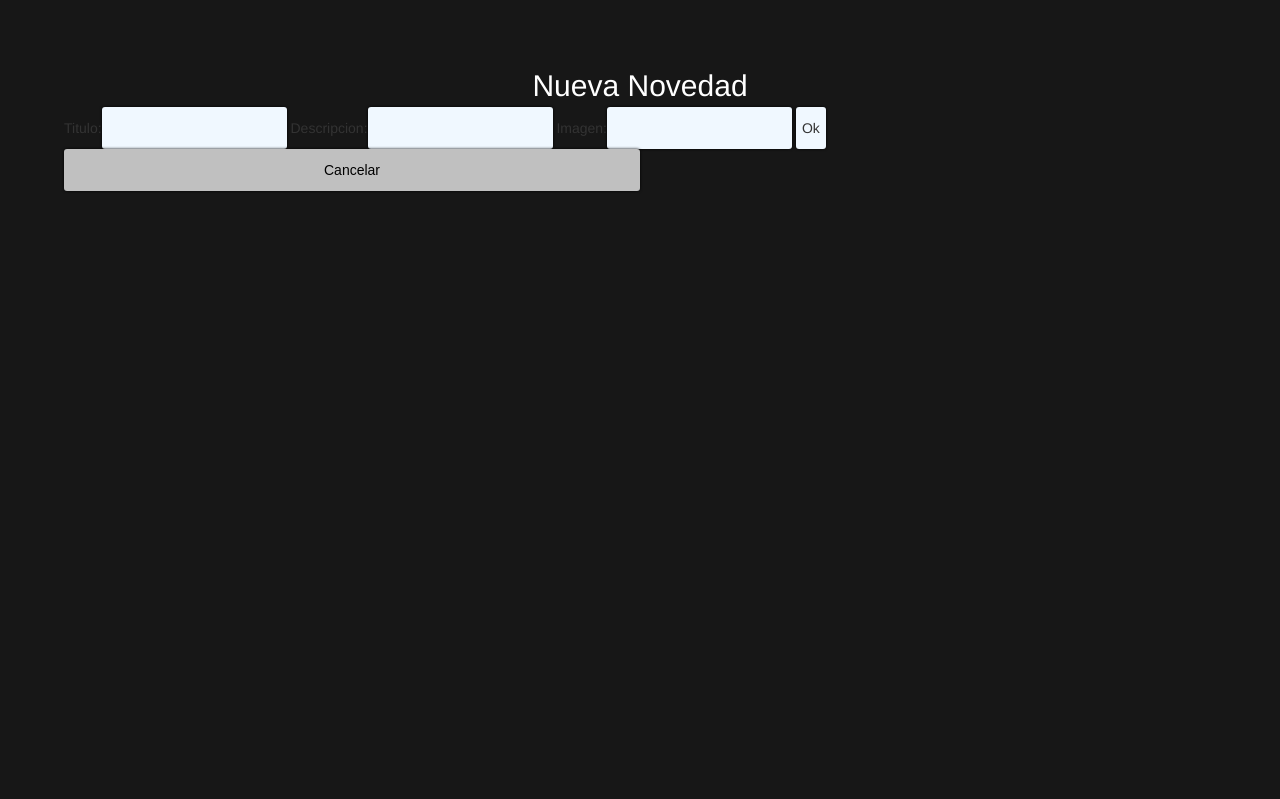
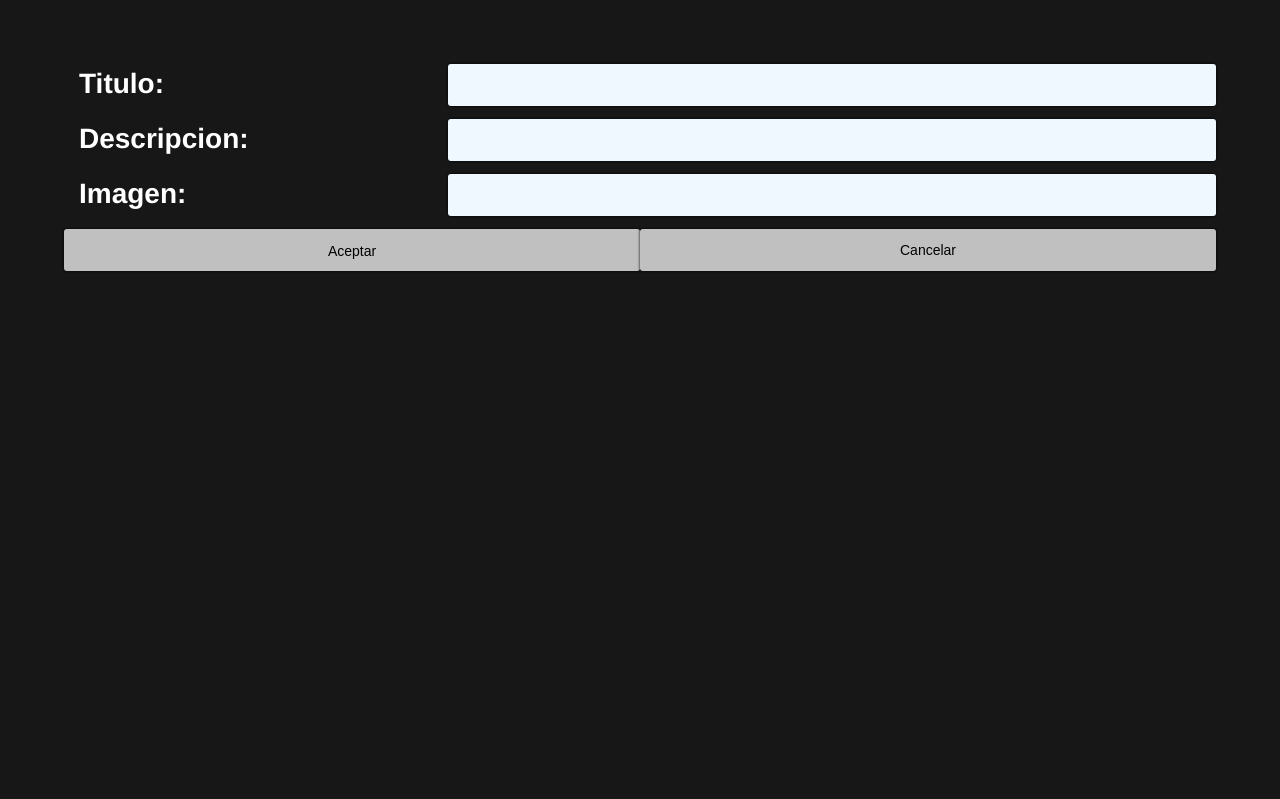
Before and after one commit to snorkellingcactus/UNITEC, a PHP site: page /forms/nueva_novedad.php in a window 1280 px wide. Shown: the top 799 px of the page. Run offline with PHP 8.4, Linux system fonts and the light colour scheme; the visitor is signed in with stand-in values (Sample User, id 1).

Commit message:
Sin tiempo, realizar ammend después.

```diff
--- a/esq/gal_img.php
+++ b/esq/gal_img.php
@@ -7,11 +7,11 @@
 			<?php
 		}
 	?>
-	<a href="index.php?vImgID=<?php echo $esq->ID ?>#gal" >
+	<button type="submit" form="vImg" name="vImgId" value="<?php echo $esq->ID ?>">
 		<p>
 			<?php echo $esq->Titulo ?>
 		</p>
 		<img src="<?php echo $esq->Url ?>" alt="<?php echo $esq->Alt ?>" width="200" height="200" />
-	</a>
+	</button>
 
 </div>
--- a/forms/acciones.php
+++ b/forms/acciones.php
@@ -6,6 +6,9 @@
 			<p class="acciones">Selecci&oacute;n:
 				<input type="submit" name="elimina" value="Elimina" form="<?php echo $fId ?>">
 			</p>
+			<p class="acciones">Otras:
+				<input type="submit" name="nueva" value="Nueva" form="<?php echo $fId ?>">
+			</p>
 		<?php
 	}
 ?>
--- a/forms/nueva_novedad.php
+++ b/forms/nueva_novedad.php
@@ -11,24 +11,32 @@
 			{
 				session_start();
 			}
-			if($_SESSION['cache']==0)
-			{
-				$_SESSION['cache']=1;
-			}
-			else
-			{
-				$_SESSION['cache']=0;
-			}
+			$cache=!$_SESSION['cache'];
 		?>
 		<form action="../index.php#nov" method="POST">
-			<h2>Nueva Novedad</h2>
-			Titulo:<input type="text" name="novTitulo" />
-			Descripcion:<input type="text" name="novDescripcion" />
-			Imagen:<input type="text" name="novImagen" />
+			<p class="col-xs-12 col-sm-4 col-md-4 col-lg-4">
+				<label for="Titulo">Titulo:</label>
+			</p>
+			<input type="text" name="novTitulo" class="col-xs-12 col-sm-8 col-md-8 col-lg-8"/>
+			<div class="clearfix"></div>
 
-			<input type="submit" name="novNueva" value="Ok" />
+			<p class="col-xs-12 col-sm-4 col-md-4 col-lg-4">
+				<label for="Descripcion">Descripcion:</label>
+			</p>
+			<input type="text" name="novDescripcion" class="col-xs-12 col-sm-8 col-md-8 col-lg-8"/>
+			<div class="clearfix"></div>
 
-			<a href="../index.php?cache=<?php echo $_SESSION['cache'] ?>#nov" class="col-xs-6 col-sm-6 col-md-6 col-lg-6" target="_parent">Cancelar</a>
+			<p class="col-xs-12 col-sm-4 col-md-4 col-lg-4">
+				<label for="Imagen">Imagen:</label>
+			</p>
+			<input type="text" name="novImagen" class="col-xs-12 col-sm-8 col-md-8 col-lg-8"/>
+			<div class="clearfix"></div>
+
+			<button type="submit" name="novNueva" class="col-xs-6 col-sm-6 col-md-6 col-lg-6"/>
+			Aceptar
+			</button>
+
+			<a href="../index.php?cache=<?php echo $cache ?>#nov" class="col-xs-6 col-sm-6 col-md-6 col-lg-6" target="_parent">Cancelar</a>
 		</form>
 	</body>
 </html>
--- a/seccs/novedades.css
+++ b/seccs/novedades.css
@@ -1,2 +1,3 @@
 .novedad img{max-width:10%;float:left;margin-right:10px;border-radius:1px;}
 .novID{float:right;}
+iframe{z-index:5;}
--- a/seccs/novedades.php
+++ b/seccs/novedades.php
@@ -2,6 +2,10 @@
 	<h1 class="titulo">Novedades</h1>
 
 	<?php
+		if(session_status()==PHP_SESSION_NONE)
+		{
+			session_start();
+		}
 		//Cache por defecto vale 0.
 		if(!isset($_SESSION['cache']))
 		{
```
Also changed, not shown: forms/nueva_imagen.php (renamed from forms/nueva_imagen.html, +9 -1 lines), seccs/galeria.css (+14 -8 lines), seccs/galeria.php (+8 -7 lines), seccs/visor.php (+1 -6 lines), 1 other file.
